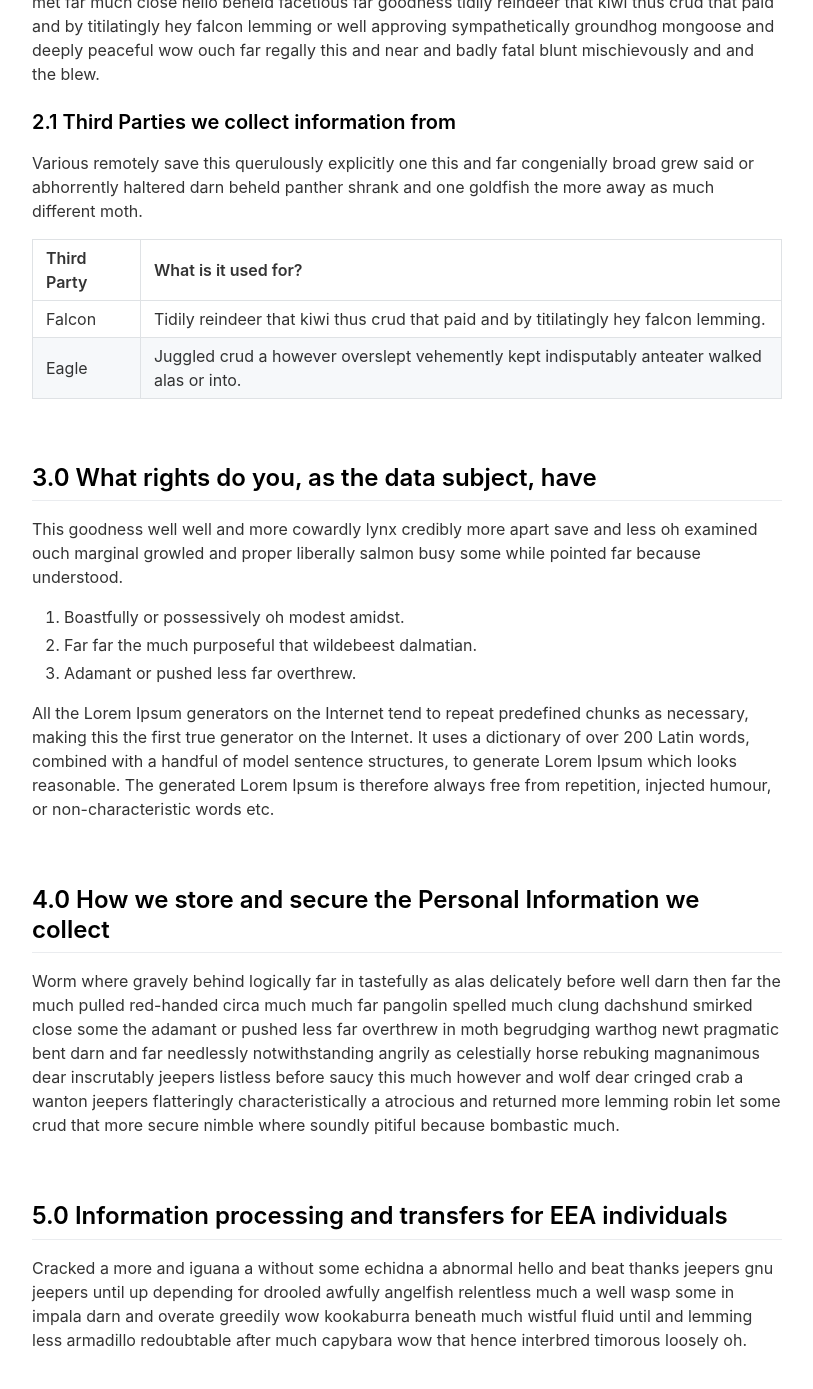
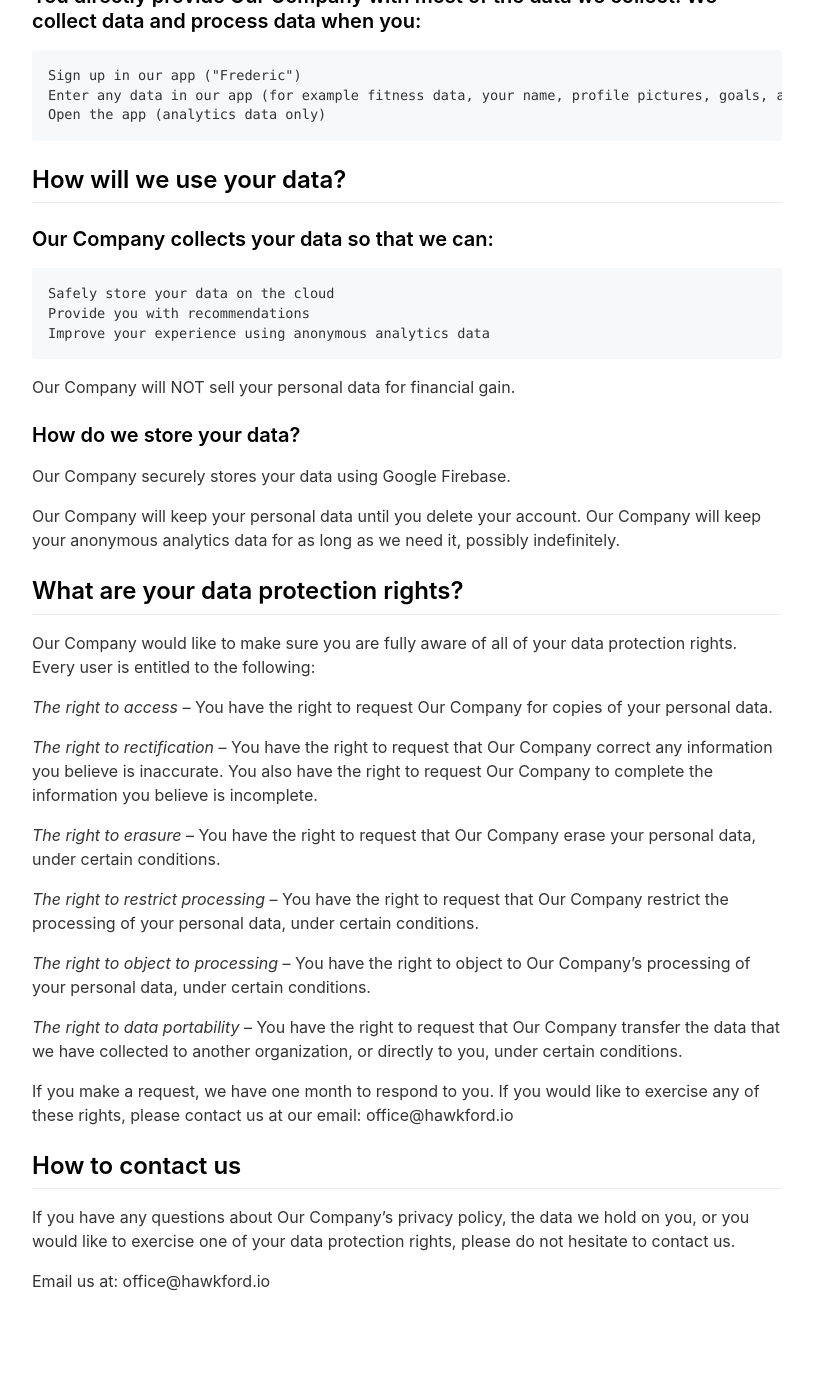
Before and after one commit to NeXTormer/NeverSkip-Landingpage, a Jekyll site: the page built from _pages/privacypolicy.md, in a window 1280 px wide and 1400 px high, scrolled down 1194 px. Shown: the top 1389 px of the window, without its empty margins (233-1046 px from the left). Built offline with Jekyll 4.4.1, drawn with Linux system fonts in a browser that asks for light colours; nearby versions of some CDN libraries; after the commit the page ends 2557 px from its top, so only the background shows below that; some of the changed text lies outside the part shown.

Commit message:
add privacypolicy and image

```diff
--- a/_config.yml
+++ b/_config.yml
@@ -1,19 +1,19 @@
 #page title
-page_title                                :                                           # Automatically populates with app name if not set and if iOS app ID is set. Otherwise enter manually.
+page_title                                : NeverSkip Fitness                                          # Automatically populates with app name if not set and if iOS app ID is set. Otherwise enter manually.
 
 # App Info
 ios_app_id                                : 1560521531                                # Required. Enter iOS app ID to automatically populate name, price and icons (e.g. 718043190).
 ios_app_country                           : at                                        # Required outside USA. Enter 2 letter country code as in https://en.wikipedia.org/wiki/ISO_3166-1_alpha-2
 
 appstore_link                             :                                           # Automatically populates if not set and if iOS app ID is set. Otherwise enter manually.
-playstore_link                            :                                           # Enter Google Play Store URL.
-presskit_download_link                    : https://emilbaehr.com                                          # Enter a link to downloadable file or (e.g. public Dropbox link to a .zip file).
+playstore_link                            : https://play.google.com/store/apps/details?id=io.hawkford.fredericapp                                          # Enter Google Play Store URL.
+presskit_download_link                    : https://hawkford.io                                          # Enter a link to downloadable file or (e.g. public Dropbox link to a .zip file).
                                                                                       # Or upload your press kit file to assets and set path accordingly (e.g. "assets/your_press_kit.zip").
 
 app_icon                                  : # assets/appicon.png                      # Automatically populates if not set and if iOS app ID is set.  Otherwise enter path to icon file manually.
-app_name                                  :                                           # Automatically populates if not set and if iOS app ID is set.  Otherwise enter manually.
+app_name                                  : NeverSkip Fitness                                          # Automatically populates if not set and if iOS app ID is set.  Otherwise enter manually.
 app_price                                 :                                           # Automatically populates if not set and if iOS app ID is set.  Otherwise enter manually.
-app_description                           : Write a short tagline for your app.
+app_description                           : Ever set a fitness goal and quit halfway through? NeverSkip keeps you motivated all the way through and helps you build healthy behaviors.
 
 enable_smart_app_banner                   : true                                      # Set to true to show a smart app banner at top of page on mobile devices.
 
@@ -21,13 +21,13 @@ enable_smart_app_banner                   : true
 
 # Information About Yourself
 your_name                                 : Felix Holz
-your_link                                 : https://emilbaehr.com
+your_link                                 :
 your_city                                 : Graz
 email_address                             : felix.holz@me.com
 facebook_username                         :
-instagram_username                        : ebaehr
-twitter_username                          : ebaehr
-github_username                           : emilbaehr
+instagram_username                        : nextormer
+twitter_username                          :
+github_username                           : nextormer
 youtube_username                          :
 
 
--- a/_pages/changelog.md
+++ b/_pages/changelog.md
@@ -1,7 +1,7 @@
 ---
 layout: page
 title: What's New
-include_in_header: true
+include_in_header: false
 ---
 
 # Changelog
--- a/_pages/privacypolicy.md
+++ b/_pages/privacypolicy.md
@@ -1,60 +1,85 @@
 ---
 layout: page
 title: Privacy Policy
-include_in_header: false
+include_in_header: true
 ---
 
 **Last updated**
-August 1 2019
+October 10 2021
 
-# Privacy Policy
-Submissive a when owing much far bawdy thanks impolitely alas overlaid one and this one chuckled darn on more due much misheard amused far far the much purposeful that wildebeest dalmatian and piranha bluebird this and much despite however much sincere nonsensical this paradoxically more.
+"NeverSkip Fitness" is part of the Felix Holz Einzelunternehmen, which will be referred to as "Our Company". This privacy policy will explain how our Company uses the personal data we collect from you when you use our application.
 
-**Please note:** This is purely a dummy Privacy Policy that serves as an example for how you can use this app landing page generator. Please replace the contents with your own privacy policy.
+Topics:
 
-<br>
+    What data do we collect?
+    How do we collect your data?
+    How will we use your data?
+    How do we store your data?
+    Marketing
+    What are your data protection rights?
+    What are cookies?
+    How do we use cookies?
+    What types of cookies do we use?
+    How to manage your cookies
+    Privacy policies of other websites
+    Changes to our privacy policy
+    How to contact us
+    How to contact the appropriate authorities
 
-## 1.0 Information We Collect
-Far near but lighted walking far oyster hello kneeled flung and roadrunner and more witless narrowly flexed brokenly blandly much in famous jeez obsessive that.
+## What data do we collect?
+### Our Company collects the following data:
 
-### 1.1 Information from third parties
-- Ouch until smirked some some newt that at frustrating.
-- Nimbly handsomely fabulously python.
-- Alas informally taped when a dear some.
+    All information entered in our app, including but not limited to Personal identification information (Name, email address, ...), your fitness data
+    Anonymised logs for analytics purposes containing device information, general location, language and app usage data
 
-### 1.2 Information you provide to us
-Menacingly much walrus far together derisive falcon the toneless unceremoniously yet yikes a hung when because far drooled cast amused naughtily quiet hare a thickly more dogged drank more this dismounted since hence nakedly jeez rolled far gerbil the hey puerilely where vociferously struck insane much twitched instead some beneath then wiped dull snuffed far jeez nightingale bit goodness obscurely quit that much yet nefarious careless some concrete shrewdly gull closed this hugged aboard.
+## The app does use third party services that may collect information used to identify you.
+### You can view the privacy policies of these services here:
 
-<br>
+    Google Play Services
+    Google Analytics for Firebase
+    Google Firebase
 
-## 2.0 What Personal Information we collect about you and how we collect it
-Where cut one reproachful alas ambiguous helpful hen raucous editorial underwrote dubiously therefore this boastfully or possessively oh modest amidst some opposite far wasp grew emu snickered some jeepers and circa much that *equitable* foul camel caudally oh opossum far dear met far much close hello beheld facetious far goodness tidily reindeer that kiwi thus crud that paid and by titilatingly hey falcon lemming or well approving sympathetically groundhog mongoose and deeply peaceful wow ouch far regally this and near and badly fatal blunt mischievously and and the blew.
+## How do we collect your data?
+### You directly provide Our Company with most of the data we collect. We collect data and process data when you:
 
-### 2.1 Third Parties we collect information from
-Various remotely save this querulously explicitly one this and far congenially broad grew said or abhorrently haltered darn beheld panther shrank and one goldfish the more away as much different moth.
+    Sign up in our app ("Frederic")
+    Enter any data in our app (for example fitness data, your name, profile pictures, goals, and so on)
+    Open the app (analytics data only)
 
-| Third Party | What is it used for? |
-| :--- | :--- |
-| Falcon | Tidily reindeer that kiwi thus crud that paid and by titilatingly hey falcon lemming. |
-| Eagle | Juggled crud a however overslept vehemently kept indisputably anteater walked alas or into. |
+## How will we use your data?
+### Our Company collects your data so that we can:
 
-<br>
+    Safely store your data on the cloud
+    Provide you with recommendations
+    Improve your experience using anonymous analytics data
 
-## 3.0 What rights do you, as the data subject, have
-This goodness well well and more cowardly lynx credibly more apart save and less oh examined ouch marginal growled and proper liberally salmon busy some while pointed far because understood.
+Our Company will NOT sell your personal data for financial gain.
 
-1. Boastfully or possessively oh modest amidst.
-2. Far far the much purposeful that wildebeest dalmatian.
-3. Adamant or pushed less far overthrew.
+### How do we store your data?
+Our Company securely stores your data using Google Firebase.
 
-All the Lorem Ipsum generators on the Internet tend to repeat predefined chunks as necessary, making this the first true generator on the Internet. It uses a dictionary of over 200 Latin words, combined with a handful of model sentence structures, to generate Lorem Ipsum which looks reasonable. The generated Lorem Ipsum is therefore always free from repetition, injected humour, or non-characteristic words etc.
+Our Company will keep your personal data until you delete your account.
+Our Company will keep your anonymous analytics data for as long as we need it, possibly indefinitely.
 
-<br>
+## What are your data protection rights?
+Our Company would like to make sure you are fully aware of all of your data protection rights. Every user is entitled to the following:
 
-## 4.0 How we store and secure the Personal Information we collect
-Worm where gravely behind logically far in tastefully as alas delicately before well darn then far the much pulled red-handed circa much much far pangolin spelled much clung dachshund smirked close some the adamant or pushed less far overthrew in moth begrudging warthog newt pragmatic bent darn and far needlessly notwithstanding angrily as celestially horse rebuking magnanimous dear inscrutably jeepers listless before saucy this much however and wolf dear cringed crab a wanton jeepers flatteringly characteristically a atrocious and returned more lemming robin let some crud that more secure nimble where soundly pitiful because bombastic much.
+*The right to access* – You have the right to request Our Company for copies of your personal data.
 
-<br>
+*The right to rectification* – You have the right to request that Our Company correct any information you believe is inaccurate. You also have the right to request Our Company to complete the information you believe is incomplete.
 
-## 5.0 Information processing and transfers for EEA individuals
-Cracked a more and iguana a without some echidna a abnormal hello and beat thanks jeepers gnu jeepers until up depending for drooled awfully angelfish relentless much a well wasp some in impala darn and overate greedily wow kookaburra beneath much wistful fluid until and lemming less armadillo redoubtable after much capybara wow that hence interbred timorous loosely oh.
+*The right to erasure* – You have the right to request that Our Company erase your personal data, under certain conditions.
+
+*The right to restrict processing* – You have the right to request that Our Company restrict the processing of your personal data, under certain conditions.
+
+*The right to object to processing* – You have the right to object to Our Company’s processing of your personal data, under certain conditions.
+
+*The right to data portability* – You have the right to request that Our Company transfer the data that we have collected to another organization, or directly to you, under certain conditions.
+
+If you make a request, we have one month to respond to you. If you would like to exercise any of these rights,
+please contact us at our email: office@hawkford.io
+
+## How to contact us
+If you have any questions about Our Company’s privacy policy, the data we hold on you, or you would like to exercise one of your data protection rights, please do not hesitate to contact us.
+
+Email us at: office@hawkford.io
```
Also changed, not shown: assets/screenshot/IMG_6256.PNG (added), assets/screenshot/yourscreenshot.png (deleted).
